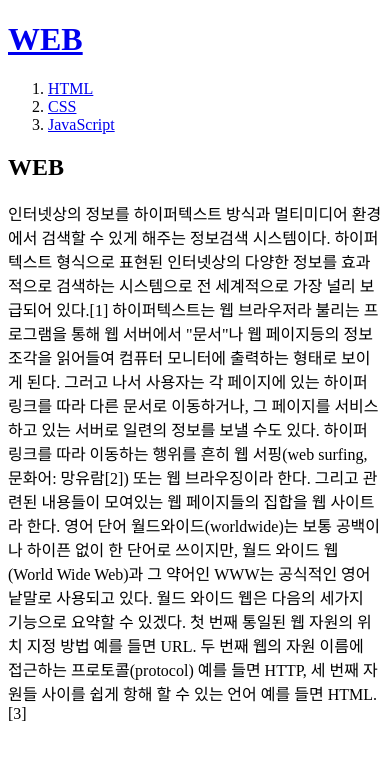
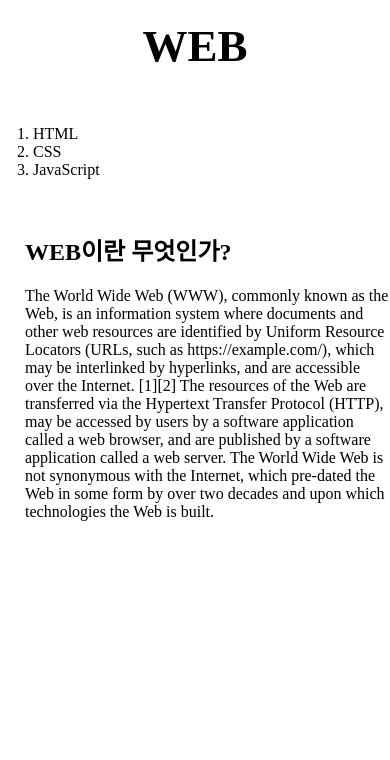
Before and after one commit to YangJery/WEB1, a plain HTML site: page index.html in a window 390 px wide. Drawn offline with Linux system fonts and the light colour scheme.

Commit message:
Add files via upload

```diff
--- a/index.html
+++ b/index.html
@@ -3,21 +3,24 @@
 <head>
     <title>WEB1 - HTML</title>
     <meta charset="utf-8">
+    <link rel="stylesheet" href="style.css">
 </head>
 <body>
     <h1><a href="index.html">WEB</a></h1>
+    <div id="grid">
         <ol>
             <li><a href="1.html">HTML</a></li>
             <li><a href="2.html">CSS</a></li>
             <li><a href="3.html">JavaScript</a></li>
         </ol>
-    <h2>WEB</h2>
-    <p>인터넷상의 정보를 하이퍼텍스트 방식과 멀티미디어 환경에서 검색할 수 있게 해주는 정보검색 시스템이다. 하이퍼텍스트 형식으로 표현된 인터넷상의 다양한 정보를 효과적으로 검색하는 시스템으로 전 세계적으로 가장 널리 보급되어 있다.[1]
-
-        하이퍼텍스트는 웹 브라우저라 불리는 프로그램을 통해 웹 서버에서 "문서"나 웹 페이지등의 정보 조각을 읽어들여 컴퓨터 모니터에 출력하는 형태로 보이게 된다. 그러고 나서 사용자는 각 페이지에 있는 하이퍼링크를 따라 다른 문서로 이동하거나, 그 페이지를 서비스하고 있는 서버로 일련의 정보를 보낼 수도 있다. 하이퍼링크를 따라 이동하는 행위를 흔히 웹 서핑(web surfing, 문화어: 망유람[2]) 또는 웹 브라우징이라 한다. 그리고 관련된 내용들이 모여있는 웹 페이지들의 집합을 웹 사이트라 한다.
-
-        영어 단어 월드와이드(worldwide)는 보통 공백이나 하이픈 없이 한 단어로 쓰이지만, 월드 와이드 웹(World Wide Web)과 그 약어인 WWW는 공식적인 영어 낱말로 사용되고 있다.
-
-        월드 와이드 웹은 다음의 세가지 기능으로 요약할 수 있겠다. 첫 번째 통일된 웹 자원의 위치 지정 방법 예를 들면 URL. 두 번째 웹의 자원 이름에 접근하는 프로토콜(protocol) 예를 들면 HTTP, 세 번째 자원들 사이를 쉽게 항해 할 수 있는 언어 예를 들면 HTML.[3]</p>
+        <div id="article">
+            <h2>WEB이란 무엇인가?</h2>
+            <p>
+            The World Wide Web (WWW), commonly known as the Web, is an information system where documents and other web resources are identified by Uniform Resource Locators (URLs, such as https://example.com/), which may be interlinked by hyperlinks, and are accessible over the Internet.
+            [1][2] The resources of the Web are transferred via the Hypertext Transfer Protocol (HTTP), may be accessed by users by a software application called a web browser, and are published by a software application called a web server.
+            The World Wide Web is not synonymous with the Internet, which pre-dated the Web in some form by over two decades and upon which technologies the Web is built.
+            </p>
+        </div>
+    </div>
 </body>
 </html>
--- /dev/null
+++ b/style.css
@@ -0,0 +1,38 @@
+body {
+    margin: 0;
+}
+a {
+    color:black;
+    text-decoration: none;
+}
+h1 {
+    font-size:45px;
+    text-align: center;
+    border-bottom: 1px solid gray;
+    margin: 0;
+    padding: 20px;
+}
+#grid ol {
+    border-right: 1px solid gray;
+    width: 100px;
+    margin: 0;
+    padding: 33px;
+}
+#grid{
+    display: grid;
+    grid-template-columns: 150px 1fr;
+}
+#grid #article{
+    padding-left: 25px;
+}
+@media(max-width:800px){
+    #grid{
+        display: block;
+    }
+    #grid ol {
+        border-right: none;
+    }
+    h1 {
+        border-bottom: none;
+    }
+}
```
Also changed, not shown: 1.html (+10 -4 lines), 2.html (+14 -9 lines), 3.html (+16 -9 lines). Lines whose indentation alone changed are shown as unchanged.
